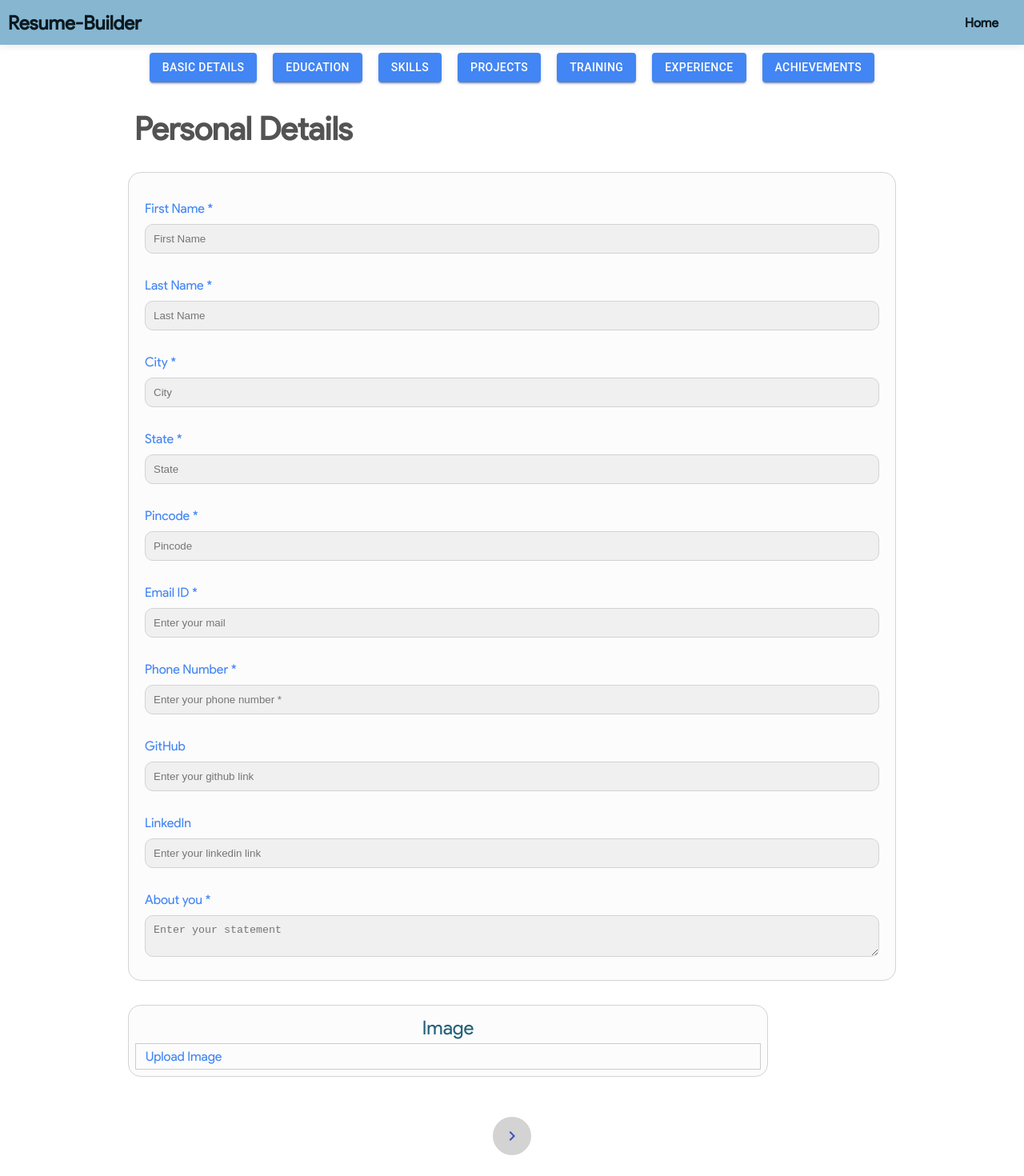
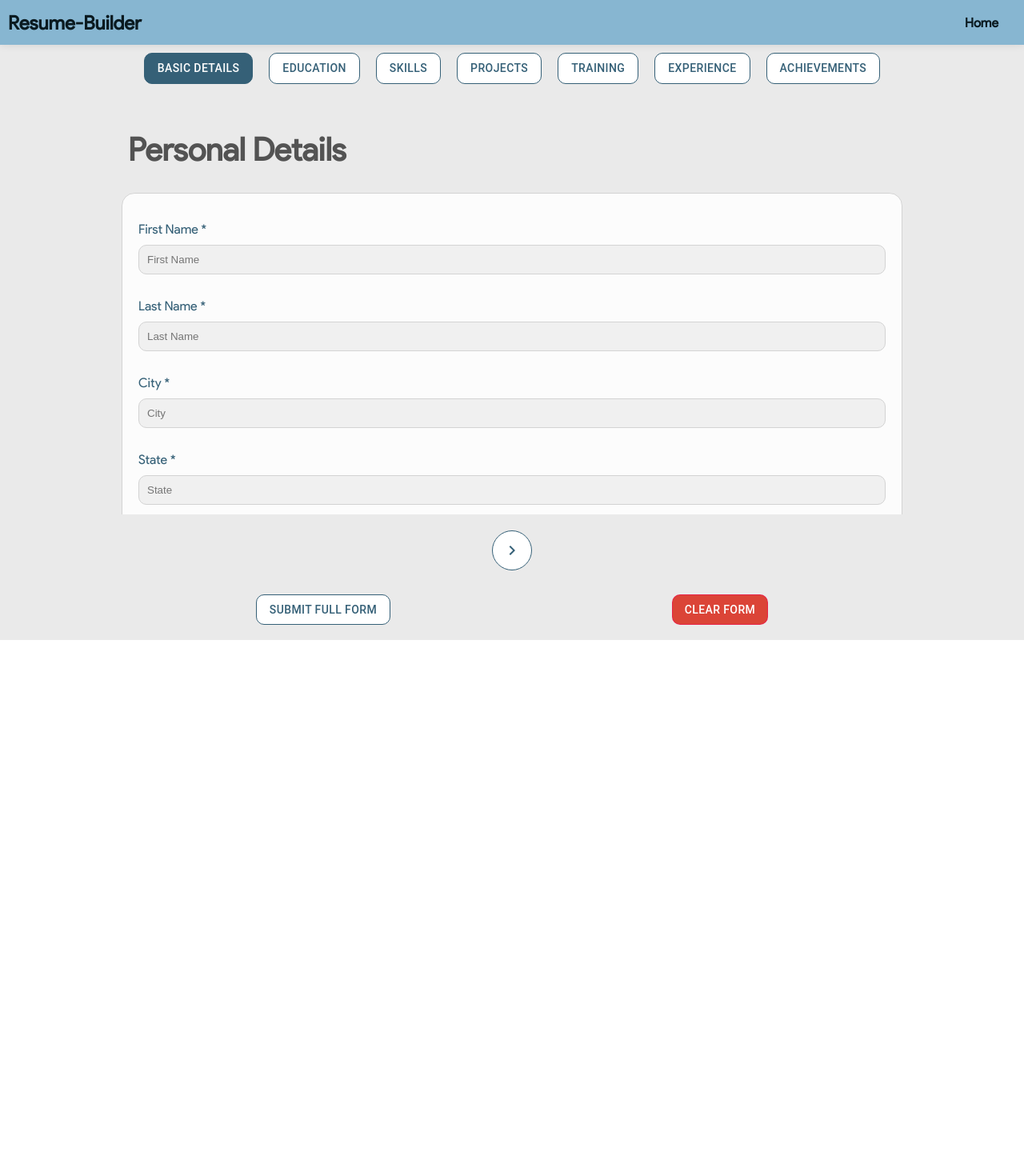
Before and after one commit to SBhattacharya45/resume-builder, a React (Create React App) app: page /form in a window 1280 px wide. Shown: the top 1470 px of the page at 80% size. After the commit the page ends 800 px from the top, so only its background shows below. Built offline with nearby package versions, Linux system fonts and the light colour scheme; what @react-pdf/renderer would draw is missing.

Commit message:
ui tweaks

```diff
--- a/package.json
+++ b/package.json
@@ -26,10 +26,10 @@
     "redux-saga": "^1.1.3"
   },
   "scripts": {
-    "start": "react-scripts --openssl-legacy-provider start",
+    "start": "react-scripts start",
     "build": "react-scripts --openssl-legacy-provider build",
-    "test": "react-scripts --openssl-legacy-provider test",
-    "eject": "react-scripts --openssl-legacy-provider eject"
+    "test": "react-scripts test",
+    "eject": "react-scripts eject"
   },
   "eslintConfig": {
     "extends": "react-app"
--- a/src/App.css
+++ b/src/App.css
@@ -10,6 +10,7 @@ body{
 .main{
   margin-top: 7vh;
   background-color: white;
+  height: 93vh;
 }
 
 .main-header{
--- a/src/App.js
+++ b/src/App.js
@@ -8,6 +8,7 @@ import FormContainer from "./containers/FormContainer/FormContainer";
 import TemplatePage from "./containers/Templates/TemplatePage";
 
 import Preview from './containers/Preview/Preview';
+import './colors.css'
 
 //import TemplatePage1 from './containers/Templates/Template1/Template1';
 
--- /dev/null
+++ b/src/colors.css
@@ -0,0 +1,3 @@
+:root {
+    --primary-btn-color: #356077;
+}
--- a/src/components/FormElements/FormElements.module.css
+++ b/src/components/FormElements/FormElements.module.css
@@ -9,7 +9,7 @@
 
 .Container {
     margin: 30px auto;
-    width: 60rem;
+    width: 61rem;
     background-color: rgb(252, 252, 252);
     border: 1px solid lightgray;
     /* -webkit-backdrop-filter: blur(10px);
@@ -55,6 +55,7 @@
     display: flex;
     justify-content: space-between;
     flex-wrap: wrap;
+    gap: 10px;
 }
 
 
@@ -96,14 +97,15 @@
     display: flex;
     flex-direction: column;
     margin-top: 15px;
+    flex-grow: 1;
 }
 
 .Button {
-    background-color: rgb(70, 123, 145);
-    border-radius: 5px;
+    background-color: var(--primary-btn-color) !important;
+    border-radius: 10px !important;
     padding: 7px;
     border: 1px solid #eee;
-    color: rgb(253, 246, 234);
+    color: rgb(253, 246, 234) !important;
     margin: 5px auto;
 }
 
@@ -143,6 +145,7 @@
 .trainingForm {
     display: flex;
     justify-content: space-between;
+    gap: 10px;
 }
 
 .textNote{
--- a/src/components/Input/Input.module.css
+++ b/src/components/Input/Input.module.css
@@ -24,5 +24,5 @@
 .label{
 
     font-weight: 500;
-    color: #4285F4;
+    color: var(--primary-btn-color);
 }
--- a/src/components/LandingPage/LandingPage.js
+++ b/src/components/LandingPage/LandingPage.js
@@ -27,7 +27,7 @@ const LandingPage = () => {
                     Fill the form. Print the resume
                 </p>
                 <p className="landingPage__text">It's that easy</p>
-               <Button >  <NavLink to="/form"  style={{ textDecoration: 'none' }}> GET STARTED</NavLink> </Button>
+               <Button className="landingPage__started">  <NavLink to="/form"  style={{ textDecoration: 'none', color: 'var(--primary-btn-color)' }}> GET STARTED</NavLink> </Button>
 
             </div>
             <div className="landingPage__icons">
--- a/src/containers/FormContainer/FormContainer.js
+++ b/src/containers/FormContainer/FormContainer.js
@@ -255,9 +255,9 @@ class FormConatiner extends Component {
                 input={this.inputChangedHandler} />
             <Grid item xs={12} sm={2}>
                 <div className={classes.Container}>
-                    <h2>Image</h2>
-                    <label className={classes.uploadImage}>
-                        Upload Image
+                <h2>Profile Image</h2>
+                        <label className={classes.uploadImage}>
+                            Click here to upload
                             <input style={{ display: 'none' }} className={classes.imageLoader} type="file" accept="image/*" onChange={this.handleImageUpload} />
                     </label>
                 </div>
@@ -271,9 +271,9 @@ class FormConatiner extends Component {
                     input={this.inputChangedHandler} />
                 <Grid item xs={12} sm={2}>
                     <div className={classes.Container}>
-                        <h2>Image</h2>
+                    <h2>Profile Image</h2>
                         <label className={classes.uploadImage}>
-                            Upload Image
+                            Click here to upload
                             &nbsp;
                             {this.imgName ? this.imgName : null}
                             <input style={{ display: 'none' }} className={classes.imageLoader} type="file" accept="image/*" onChange={this.handleImageUpload} />
@@ -319,9 +319,9 @@ class FormConatiner extends Component {
                     input={this.inputChangedHandler} />
                 <Grid item xs={12} sm={2}>
                     <div className={classes.Container}>
-                        <h2>Image</h2>
+                        <h2>Profile Image</h2>
                         <label className={classes.uploadImage}>
-                            Upload Image
+                            Click here to upload
                         <input style={{ display: 'none' }} className={classes.imageLoader} type="file" accept="image/*" onChange={this.handleImageUpload} />
                         </label>
                     </div>
@@ -331,13 +331,13 @@ class FormConatiner extends Component {
 
         let navButtons = null
         if (this.props.Case === 1) {
-            navButtons = <IconButton color="primary" style={{ backgroundColor: 'lightgrey', margin: '20px' }} onClick={() => { this.changeChosenCaseHandler(this.props.Case + 1); window.scrollTo(0, 0) }}><NavigateNextIcon /> </IconButton>
+            navButtons = <IconButton color="primary" style={{ backgroundColor: '#fff', border: '1px solid var(--primary-btn-color)', margin: '20px' }} onClick={() => { this.changeChosenCaseHandler(this.props.Case + 1); window.scrollTo(0, 0) }}><NavigateNextIcon /> </IconButton>
         } else if (this.props.Case === 7) {
-            navButtons = <IconButton style={{ backgroundColor: 'lightgrey', margin: '20px' }} color="primary" onClick={() => { this.changeChosenCaseHandler(this.props.Case - 1); window.scrollTo(0, 0) }}><NavigateBeforeIcon /></IconButton>
+            navButtons = <IconButton style={{ backgroundColor: '#fff', border: '1px solid var(--primary-btn-color)', margin: '20px' }} color="primary" onClick={() => { this.changeChosenCaseHandler(this.props.Case - 1); window.scrollTo(0, 0) }}><NavigateBeforeIcon /></IconButton>
         } else {
             navButtons = (<>
-                <IconButton style={{ backgroundColor: 'lightgrey', margin: '20px' }} color="primary" onClick={() => this.changeChosenCaseHandler(this.props.Case - 1)}><NavigateBeforeIcon /></IconButton>
-                <IconButton style={{ backgroundColor: 'lightgrey', margin: '20px' }} color="primary" onClick={() => this.changeChosenCaseHandler(this.props.Case + 1)}> <NavigateNextIcon /> </IconButton>
+                <IconButton style={{ backgroundColor: '#fff', border: '1px solid var(--primary-btn-color)', margin: '20px' }} color="primary" onClick={() => this.changeChosenCaseHandler(this.props.Case - 1)}><NavigateBeforeIcon /></IconButton>
+                <IconButton style={{ backgroundColor: '#fff', border: '1px solid var(--primary-btn-color)', margin: '20px' }} color="primary" onClick={() => this.changeChosenCaseHandler(this.props.Case + 1)}> <NavigateNextIcon /> </IconButton>
             </>);
         }
 
@@ -357,16 +357,16 @@ class FormConatiner extends Component {
 
                 <Grid container-fluid >
                     <div style={{ textAlign: 'center' }}>
-                        <Button variant="contained" color="primary" onClick={() => { this.changeChosenCaseHandler(1) }} >Basic Details</Button>
-                        <Button variant="contained" color="primary" onClick={() => { this.changeChosenCaseHandler(2) }} >Education</Button>
-                        <Button variant="contained" color="primary" onClick={() => { this.changeChosenCaseHandler(3) }} >Skills</Button>
-                        <Button variant="contained" color="primary" onClick={() => { this.changeChosenCaseHandler(4) }} >Projects</Button>
-                        <Button variant="contained" color="primary" onClick={() => { this.changeChosenCaseHandler(5) }} >Training</Button>
-                        <Button variant="contained" color="primary" onClick={() => { this.changeChosenCaseHandler(6) }} >Experience</Button>
-                        <Button variant="contained" color="primary" onClick={() => { this.changeChosenCaseHandler(7) }} >Achievements</Button>
+                        <Button variant="contained" color="primary" className={(this.props.Case === 1 ? 'activeButton' : '')} onClick={() => { this.changeChosenCaseHandler(1) }} >Basic Details</Button>
+                        <Button variant="contained" color="primary" className={(this.props.Case === 2 ? 'activeButton' : '')} onClick={() => { this.changeChosenCaseHandler(2) }} >Education</Button>
+                        <Button variant="contained" color="primary" className={(this.props.Case === 3 ? 'activeButton' : '')} onClick={() => { this.changeChosenCaseHandler(3) }} >Skills</Button>
+                        <Button variant="contained" color="primary" className={(this.props.Case === 4 ? 'activeButton' : '')} onClick={() => { this.changeChosenCaseHandler(4) }} >Projects</Button>
+                        <Button variant="contained" color="primary" className={(this.props.Case === 5 ? 'activeButton' : '')} onClick={() => { this.changeChosenCaseHandler(5) }} >Training</Button>
+                        <Button variant="contained" color="primary" className={(this.props.Case === 6 ? 'activeButton' : '')} onClick={() => { this.changeChosenCaseHandler(6) }} >Experience</Button>
+                        <Button variant="contained" color="primary" className={(this.props.Case === 7 ? 'activeButton' : '')} onClick={() => { this.changeChosenCaseHandler(7) }} >Achievements</Button>
                     </div>
                     {/* have other buttons here to change case at will  */}
-                    {componentToBeLoaded}
+                    <div className={classes.sectionWrapper}>{componentToBeLoaded}</div>
                     <div className={classes.bottomNavigationButtons}>
                         {navButtons}
                     </div>
--- a/src/containers/FormContainer/FormContainer.module.css
+++ b/src/containers/FormContainer/FormContainer.module.css
@@ -3,18 +3,19 @@
     justify-content: center;
     /* background: rgb(199,167,255);
     background: linear-gradient(180deg, rgba(199,167,255,1) 0%, rgba(133,182,252,1) 100%); */
-    background-color: white;
+    background-color: #eaeaea;
+    height: 100%;
 }
 
 .Container {
     margin: 30px auto;
-    width: 800px;
+    width: 61rem;
     background-color:  rgb(252,252,252);
     border: 1px solid lightgrey;
     /* -webkit-backdrop-filter: blur(10px);
     backdrop-filter: blur(10px); */
     box-sizing: border-box;
-    padding: 8px;
+    padding: 20px;
     display: flex;
     flex-direction: column;
     justify-content: flex-end;
@@ -26,7 +27,30 @@
 
 .Container h2 {
     font-weight: 400;
-    margin: 5px auto;
+    margin: 10px 0;
+    font-size: 16px;
+}
+
+.sectionWrapper {
+    max-height: 63vh;
+    overflow-y: auto;
+    margin-top: 3vh;
+    padding: 0 8px;
+}
+
+.sectionWrapper::-webkit-scrollbar {
+    width: 5px;
+}
+
+.sectionWrapper::-webkit-scrollbar-track {
+    background-color: #fff;
+    border-radius: 10px;
+    margin: 5px 0;
+}
+.sectionWrapper::-webkit-scrollbar-thumb {
+    background-color: var(--primary-btn-color);
+    border-radius: 10px;
+    margin: 5px 0;
 }
 
 
@@ -123,7 +147,8 @@
     display: inline-block;
     padding: 6px 12px;
     cursor: pointer;
-    color: #4285F4;
+    color: var(--primary-btn-color);
+    border-radius: 10px;
 }
 
 @media only screen and (max-width: 600px) {
--- a/src/index.css
+++ b/src/index.css
@@ -48,10 +48,23 @@ code {
 }
 
 .MuiButton-containedPrimary {
-  background-color: #4285F4 !important;
+  color: var(--primary-btn-color) !important;
+  border-radius: 10px !important;
+  background-color: #fff !important;
+  box-shadow: none !important;
+  border: 1px solid var(--primary-btn-color) !important;
+}
+.MuiButton-containedPrimary.activeButton {
+  background-color: var(--primary-btn-color) !important;
+  color: #fff !important;
+}
+
+.MuiIconButton-colorPrimary {
+  color: var(--primary-btn-color) !important;
 }
 
 .MuiButton-outlinedSecondary{
-  color:  #DB4437 !important;
-  border: 1px solid  #db453781 !important;
+  background-color:  #DB4437 !important;
+  color: #fff !important;
+  border-radius: 10px !important;
 }
```
